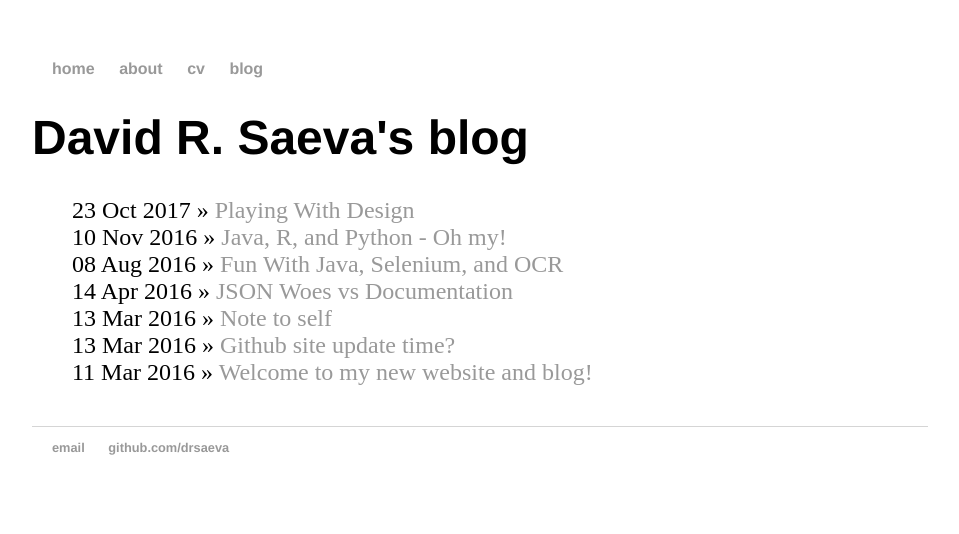
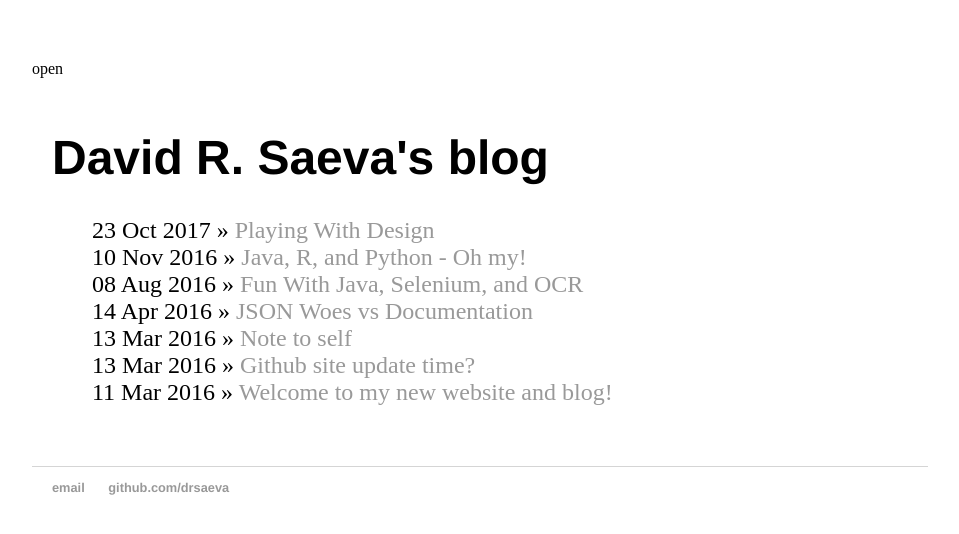
Before and after one commit to drsaeva/drsaeva.github.io, a Jekyll site: the page built from blog/index.html, in a window 1280 px wide. Shown: the top 534 px of the page, without its empty margins (160-1119 px from the left). Built offline with Jekyll 4.4.1, drawn with Linux system fonts in a browser that asks for light colours.

Commit message:
Update default.html

```diff
--- a/_layouts/default.html
+++ b/_layouts/default.html
@@ -6,20 +6,27 @@
 			<link rel="stylesheet" type="text/css" href="/css/main.css">
 		</head>
 		<body>
-			<nav>
-	    		<ul>
-	        		<li><a href="/">home</a></li>
-		        	<li><a href="/about">about</a></li>
-	        		<li><a href="/cv">cv</a></li>
-	        		<li><a href="/blog">blog</a></li>
-	    		</ul>
-			</nav>
+		<div id="mySidenav" class="sidenav">
+  			<a href="javascript:void(0)" class="closebtn" onclick="closeNav()">&times;</a>
+			<a href="/">home</a>
+			<a href="/about">about</a>
+			<a href="/cv">cv</a>
+			<a href="/blog">blog</a>
+		</div>
 
+		<!-- Use any element to open the sidenav -->
+		<span onclick="openNav()">open</span>
+
+		<!-- Add all page content inside this div if you want the side nav to push page content to the right (not used if you only want the sidenav to sit on top of the page -->
+		<div id="main">
   			<div class="container">
 
 				{{ content }}
 
 			</div><!-- /.container -->
+		</div>
+
+
 		<footer>
 	    	<ul>
 	        	<li><a href="mailto:drsaeva@gmail.com">email</a></li>
```
Lines whose indentation alone changed are shown as unchanged.
